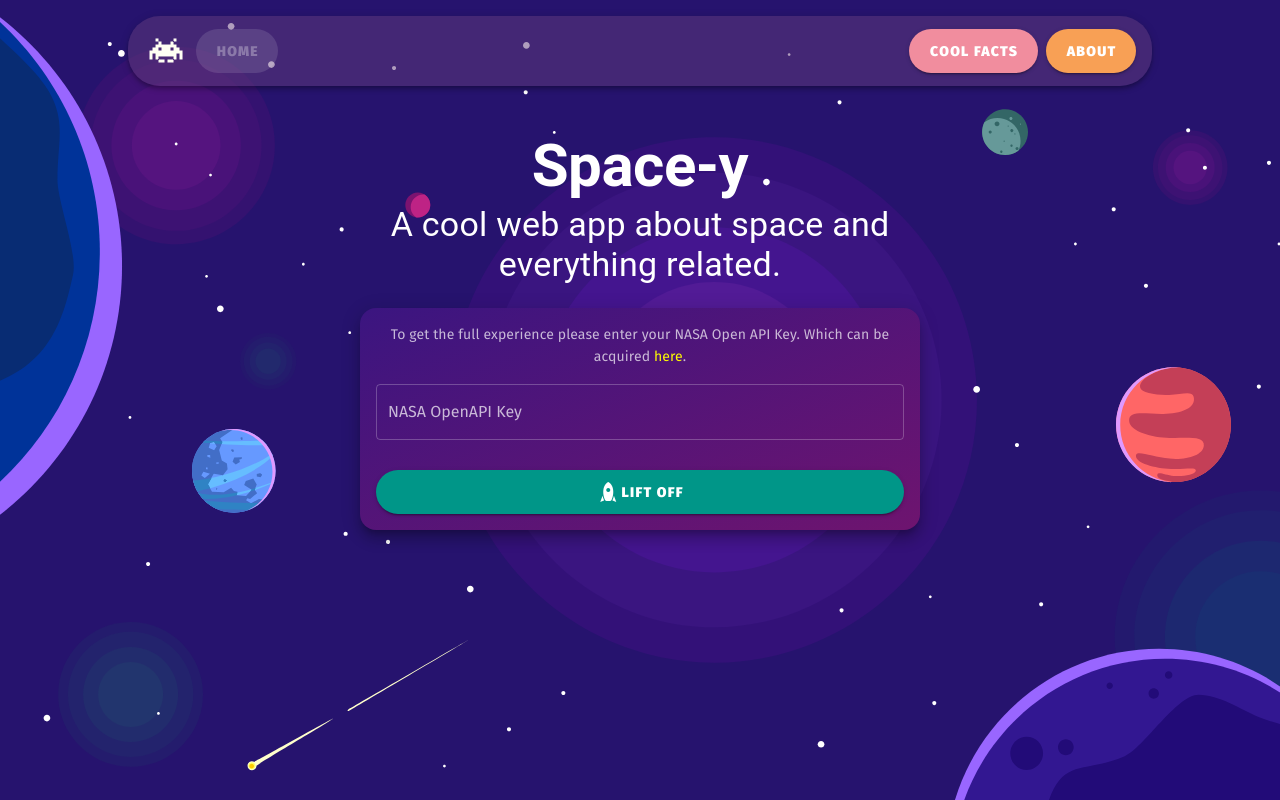
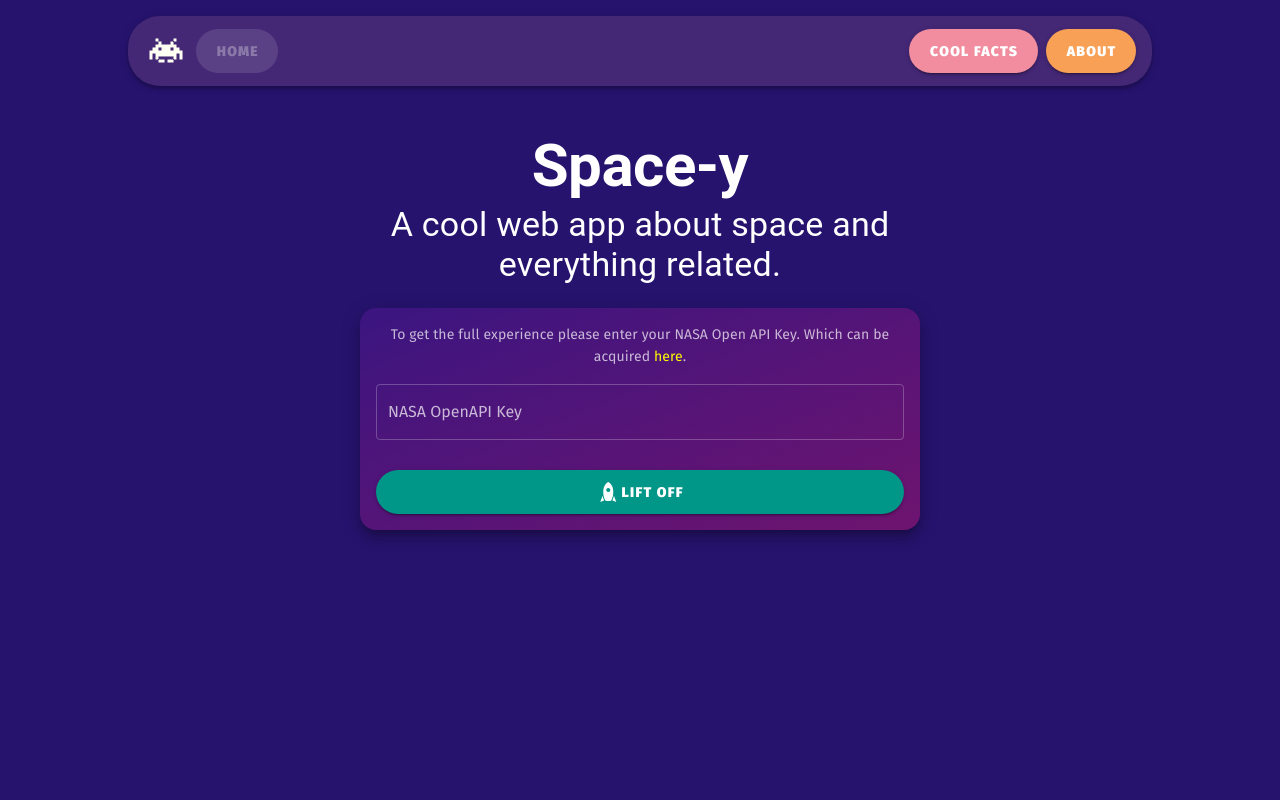
Before and after one commit to X1Zeth2X/spacey, a Vue app: page / in a window 1280 px wide. Built offline with nearby package versions, Linux system fonts and the light colour scheme.

Commit message:
Added default bg color.

```diff
--- a/src/App.vue
+++ b/src/App.vue
@@ -27,6 +27,7 @@ export default class App extends Vue {}
 <style lang="scss">
 #app {
   font-family: 'Fira Sans', sans-serif;
+  background-color: #26136E;
 
   .content {
     padding-top: 6rem;
@@ -49,12 +50,12 @@ export default class App extends Vue {}
     color: #FFFE00;
   }
 
-  background-image: url('./assets/Background.svg');
-  background-size: cover;
-  background-repeat: no-repeat;
-  height: 100%;
-
-  -webkit-transition: background-image 0.2s ease-in-out;
-  transition: background-image 0.2s ease-in-out;
+  .bg-space {
+    background-image: url('./assets/Background.svg');
+    background-size: cover;
+    background-repeat: no-repeat;
+    height: 100%;
+    width: 100%;
+  }
 }
 </style>
```
